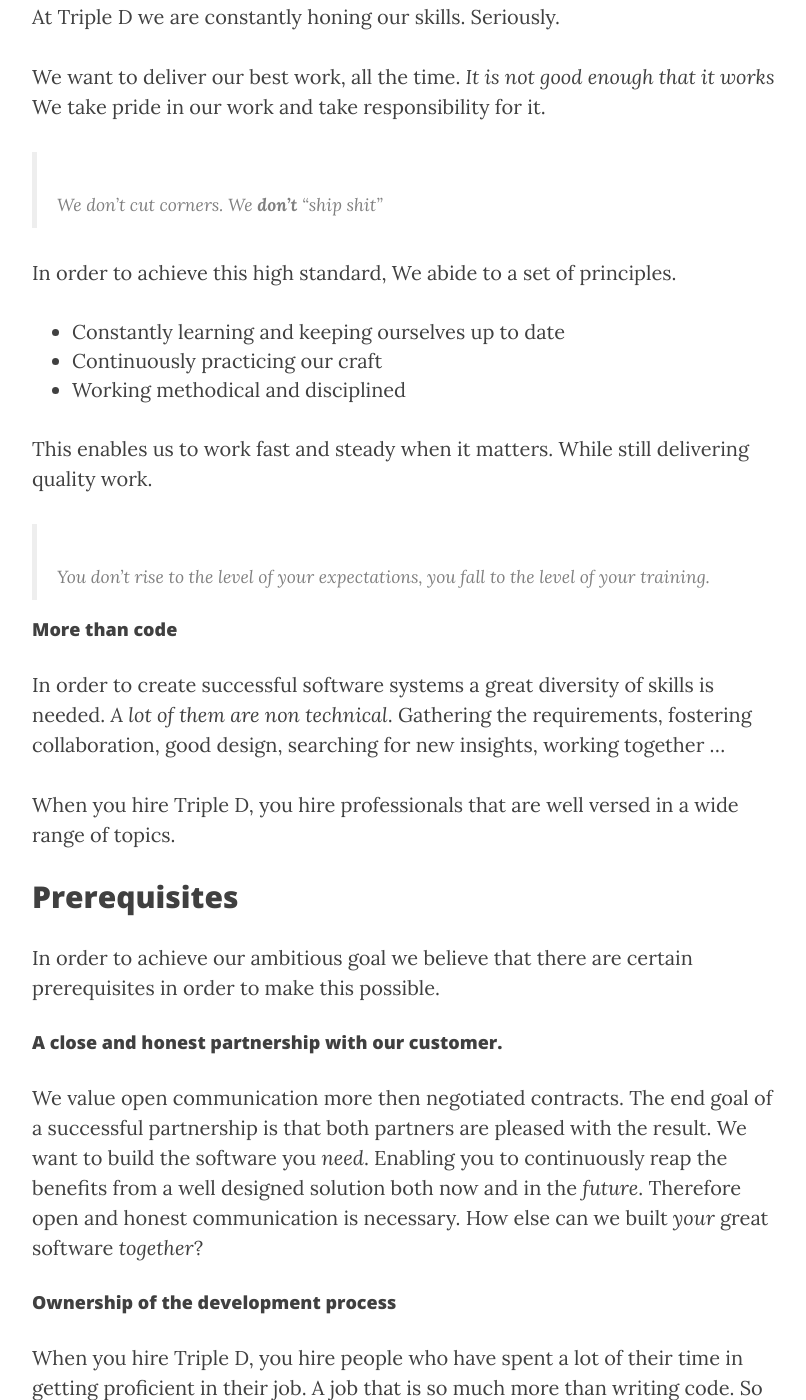
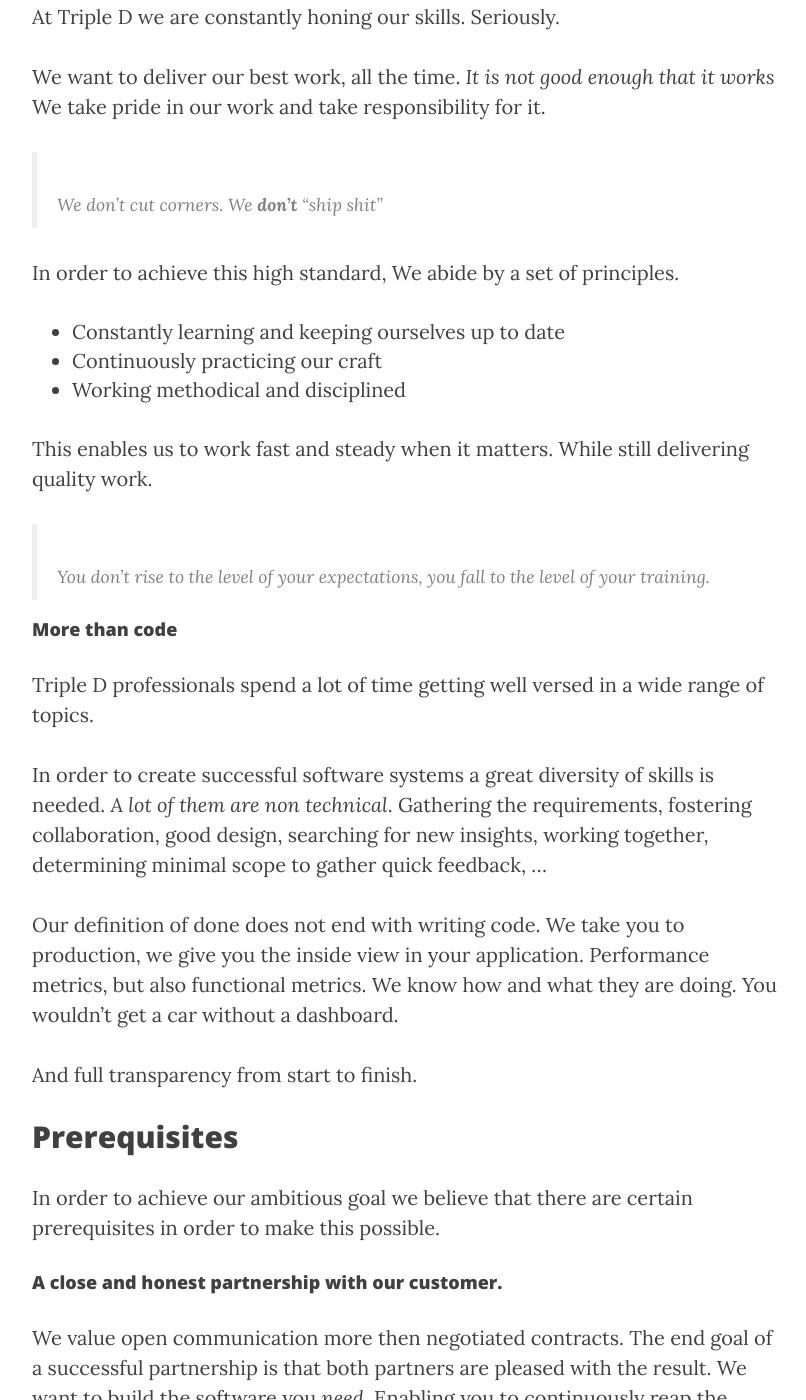
Before and after one commit to tripledio/tripledio.github.io, a Jekyll site: the page built from about.md, in a window 1280 px wide and 1400 px high, scrolled down 1205 px. Shown: the whole window, without its empty margins (233-1039 px from the left). Built offline with Jekyll 4.4.1, drawn with Linux system fonts in a browser that asks for light colours; nearby versions of some CDN libraries.

Commit message:
Sander's feedback

```diff
--- a/about.md
+++ b/about.md
@@ -24,7 +24,7 @@
 
   > We don't cut corners. We **don't** *"ship shit"*
 
-   In order to achieve this high standard, We abide to a set of principles.
+   In order to achieve this high standard, We abide by a set of principles.
 
    + Constantly learning and keeping ourselves up to date
    + Continuously practicing our craft
@@ -36,9 +36,13 @@
 
 #### More than code
 
-In order to create successful software systems a great diversity of skills is needed. *A lot of them are non technical*. Gathering the requirements, fostering collaboration, good design, searching for new insights, working together ...
+Triple D professionals spend a lot of time getting well versed in a wide range of topics.
 
-When you hire Triple D, you hire professionals that are well versed in a wide range of topics.
+In order to create successful software systems a great diversity of skills is needed. *A lot of them are non technical*. Gathering the requirements, fostering collaboration, good design, searching for new insights, working together, determining minimal scope to gather quick feedback, ...
+
+Our definition of done does not end with writing code. We take you to production, we give you the inside view in your application. Performance metrics, but also functional metrics. We know how and what they are doing. You wouldn't get a car without a dashboard.
+
+And full transparency from start to finish.
 
 ## Prerequisites  <a name="4"/>
 
```
